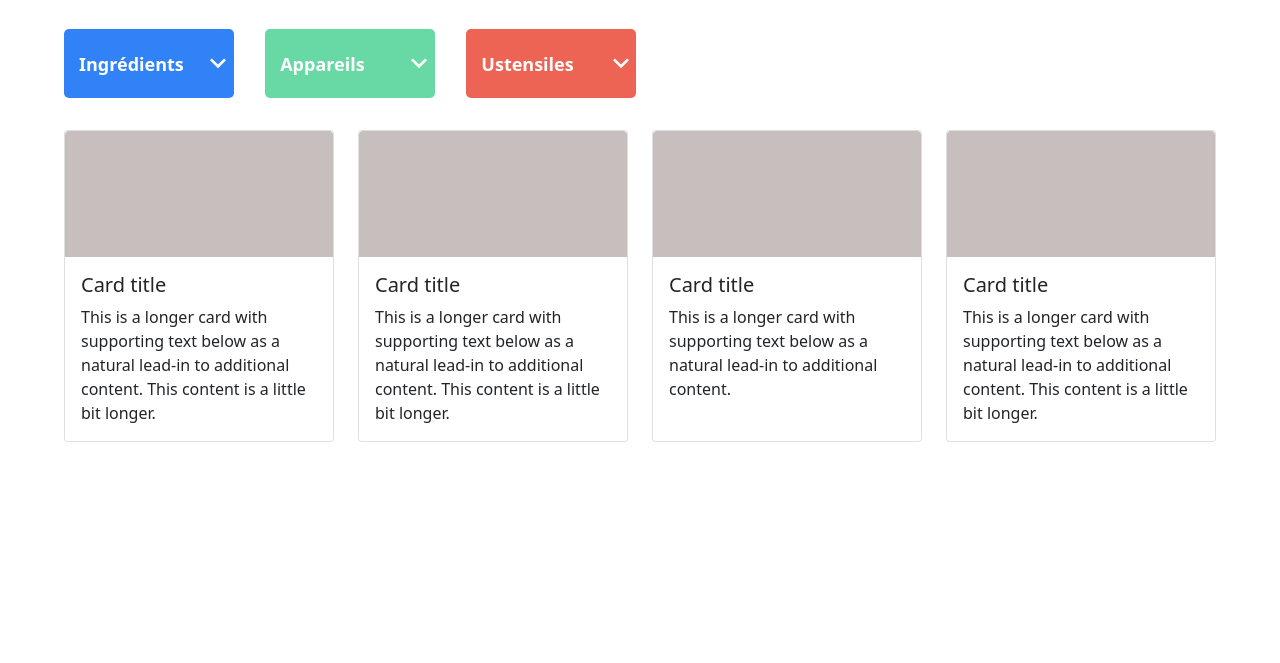
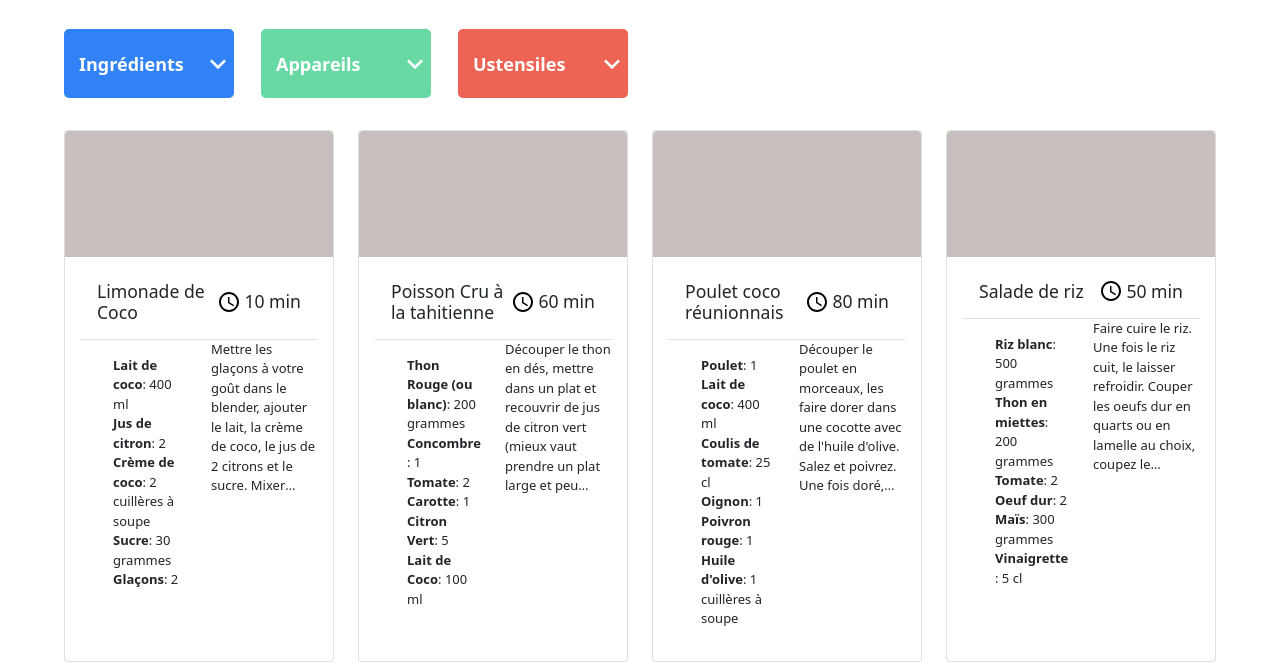
Before and after one commit to michael-lmk/michaelmartinsky_7_06122021, a plain HTML site: page index.html in a window 1280 px wide. Shown: the part 176-839 px from the top of the page. Before the commit the page ends 800 px from the top, so only its background shows below. Drawn offline with nearby package versions, Linux system fonts and the light colour scheme.

Commit message:
Récuperation de la liste des ingrédients

```diff
--- a/css/index.css
+++ b/css/index.css
@@ -52,15 +52,16 @@ figure{
 }
 
 .ingredients_btn{
-    background: url("../img/drop-down-arrow.svg") no-repeat 95% 50% #3282F7;
+    background-color:  #3282F7;
+
 }
 
 .apparatus_btn{
-    background: url("../img/drop-down-arrow.svg") no-repeat 95% 50% #68D9A4;
+    background-color: #68D9A4;
 }
 
 .utensils_btn{
-    background: url("../img/drop-down-arrow.svg") no-repeat 95% 50% #ED6454;
+    background-color: #ED6454;
 }
 
 .find_btn::placeholder {
@@ -84,10 +85,73 @@ figure{
     outline: none;
 }
 
-.find_btn::after{
-    content: "ffffff";
-}
-
 .card{
     height: 100%;
 }
+
+.card-row{
+    margin-bottom: 22px;
+}
+
+.card-header{
+    display: flex;
+    flex-direction: row;
+    justify-content: space-between;
+    background-color: transparent;
+}
+
+.card-time{
+    white-space: nowrap;
+    align-items: center;
+    display: flex;
+
+}
+
+h4 {
+    font-size: 1.1em;
+}
+
+.img_clock {
+    margin-right: 5px;
+}
+
+.right{
+    overflow: hidden;
+    text-overflow: ellipsis;
+    display: -webkit-box;
+    -webkit-line-clamp: 8; /* number of lines to show */
+    line-clamp: 8;
+    -webkit-box-orient: vertical;
+    font-size: 13px;
+
+}
+
+ul {
+    list-style:none;
+}
+
+li{
+    font-size: 13px;
+}
+
+.img_drop_down{
+    top: 44%;
+    right: 18%;
+}
+
+#drop_down_1, #drop_down_2, #drop_down_3{
+    position: absolute;
+    display: none;
+}
+
+#drop_down_1{
+    background-color: #3282F7;
+}
+
+#drop_down_2{
+    background-color: #3282F7;
+}
+
+#drop_down_3{
+    background-color: #3282F7;
+}
--- a/index.html
+++ b/index.html
@@ -26,55 +26,26 @@
 
         </div>
 
-        <div class="advanced_search">
-            <input placeholder="Ingrédients" class="ingredients_btn find_btn"></input>
-            <input placeholder="Appareils" class="apparatus_btn find_btn"></input>
-            <input placeholder="Ustensiles" class="utensils_btn find_btn"></input>
+        <div class="d-flex advanced_search">
+            <div class="position-relative">
+                <input placeholder="Ingrédients" class="ingredients_btn find_btn" value=""></input>
+                <img class="position-absolute img_drop_down" src="./img/drop-down-arrow.svg">
+                <div id="drop_down_1">ff</div>
+            </div>
+            <div class="position-relative">
+                <input placeholder="Appareils" class="apparatus_btn find_btn" value=""></input>
+                <img class="position-absolute img_drop_down" src="./img/drop-down-arrow.svg">
+                <div id="drop_down_2">ff</div>
+            </div>
+            <div class="position-relative">
+                <input placeholder="Ustensiles" class="utensils_btn find_btn" value=""></input>
+                <img class="position-absolute img_drop_down" src="./img/drop-down-arrow.svg">
+                <div id="drop_down_3">ff</div>
+            </div>
         </div>
     </header>
-    <main>
-        <div class="row row-cols-1 row-cols-md-3 row-cols-xl-4 g-4">
-            <div class="col">
-                <div class="card">
-                    <img src="./img/card-img.svg" class="card-img-top" alt="...">
-                    <div class="card-body">
-                        <h5 class="card-title">Card title</h5>
-                        <p class="card-text">This is a longer card with supporting text below as a natural lead-in to
-                            additional content. This content is a little bit longer.</p>
-                    </div>
-                </div>
-            </div>
-            <div class="col">
-                <div class="card">
-                    <img src="./img/card-img.svg" class="card-img-top" alt="...">
-                    <div class="card-body">
-                        <h5 class="card-title">Card title</h5>
-                        <p class="card-text">This is a longer card with supporting text below as a natural lead-in to
-                            additional content. This content is a little bit longer.</p>
-                    </div>
-                </div>
-            </div>
-            <div class="col">
-                <div class="card">
-                    <img src="./img/card-img.svg" class="card-img-top" alt="...">
-                    <div class="card-body">
-                        <h5 class="card-title">Card title</h5>
-                        <p class="card-text">This is a longer card with supporting text below as a natural lead-in to
-                            additional content.</p>
-                    </div>
-                </div>
-            </div>
-            <div class="col">
-                <div class="card">
-                    <img src="./img/card-img.svg" class="card-img-top" alt="...">
-                    <div class="card-body">
-                        <h5 class="card-title">Card title</h5>
-                        <p class="card-text">This is a longer card with supporting text below as a natural lead-in to
-                            additional content. This content is a little bit longer.</p>
-                    </div>
-                </div>
-            </div>
-        </div>
+    <main id="main">
+
     </main>
 
 </body>
--- a/js/index.js
+++ b/js/index.js
@@ -1,3 +1,99 @@
 import { recipes } from "./recipes.js";
 
-console.log(recipes);
+const mainContent = document.getElementById("main");
+const input_drop_downs = document.getElementsByClassName("find_btn");
+
+function getIngredients () {
+    const test = recipes.map((recipe) => {return recipe.ingredients})
+
+    var merged = test.flat(1)
+
+    var ingredients = [];
+
+    merged.forEach(element => {
+        if (!ingredients.includes(element.ingredient)) {
+            ingredients.push(element.ingredient);
+        }
+    });
+
+    return ingredients
+}
+
+const ingredients = getIngredients();
+
+console.log(ingredients);
+
+function buildCard () {
+    mainContent.innerHTML = "";
+
+    var html = ``;
+    var smartvar = 0;
+
+    recipes.forEach((recipe,i) => {
+        if( smartvar === i && i !== 0 ){
+            html += `</div>`;
+        }
+
+        if( smartvar === i ){
+            html += `<div class="card-row row row-cols-1 row-cols-md-3 row-cols-xl-4 g-4">`;
+            smartvar = smartvar + 4;
+        }
+
+
+        html += `<div class="col ">
+                    <div class="card ">
+                        <img src="./img/card-img.svg" class="card-img-top" alt="...">
+                        <div class="card-body">
+                            <div class="card-header">
+                                <h4 class="card-title">${recipe.name}</h4>
+                                <h4 class="card-time"><img class="img_clock" src="./img/clock.svg">${recipe.time} min</h4>
+                            </div>
+                            <div class="row">
+                            <div class="col-6">
+                                <p class="card-text"><ul>`;
+
+                                recipe.ingredients.forEach(ingredient => {
+                                    html += `<li><b>${ingredient.ingredient}</b>: ${ingredient.quantity? ingredient.quantity: ""} ${ingredient.unit? ingredient.unit: ""}</li>`;
+                                });
+
+                                html += `</ul></p>
+                            </div>
+                            <div class="col-6">
+                                <p class="card-text right">${recipe.description}</p>
+                            </div>
+
+                        </div>
+                        </div>
+                    </div>
+                </div>`;
+
+
+
+        // console.log(recipe);
+    });
+    mainContent.innerHTML = html;
+}
+
+
+for (let index = 0; index < input_drop_downs.length; index++) {
+    const element = input_drop_downs[index];
+
+    element.addEventListener("focus", (e) => {
+        var test = `drop_down_${index+1}`;
+
+        document.getElementById(test).style.display = "block";
+    })
+}
+
+for (let index = 0; index < input_drop_downs.length; index++) {
+    const element = input_drop_downs[index];
+
+    element.addEventListener("blur", (e) => {
+        var test = `drop_down_${index+1}`;
+
+        document.getElementById(test).style.display = "none";
+    })
+}
+
+
+buildCard();
--- a/js/recipes.js
+++ b/js/recipes.js
@@ -20,11 +20,12 @@ export const recipes = [
             },
             {
                 "ingredient" : "Sucre",
-                "quantite" : 30,
+                "quantity" : 30,
                 "unit" : "grammes"
             },
             {
-                "ingredient": "Glaçons"
+                "ingredient": "Glaçons",
+                "quantity" : 2,
             }
         ],
         "time": 10,
@@ -52,7 +53,7 @@ export const recipes = [
             },
             {
                 "ingredient" : "Carotte",
-                "quantite" : 1
+                "quantity" : 1
             },
             {
                 "ingredient" : "Citron Vert",
```
Also changed, not shown: img/clock.svg (added).
